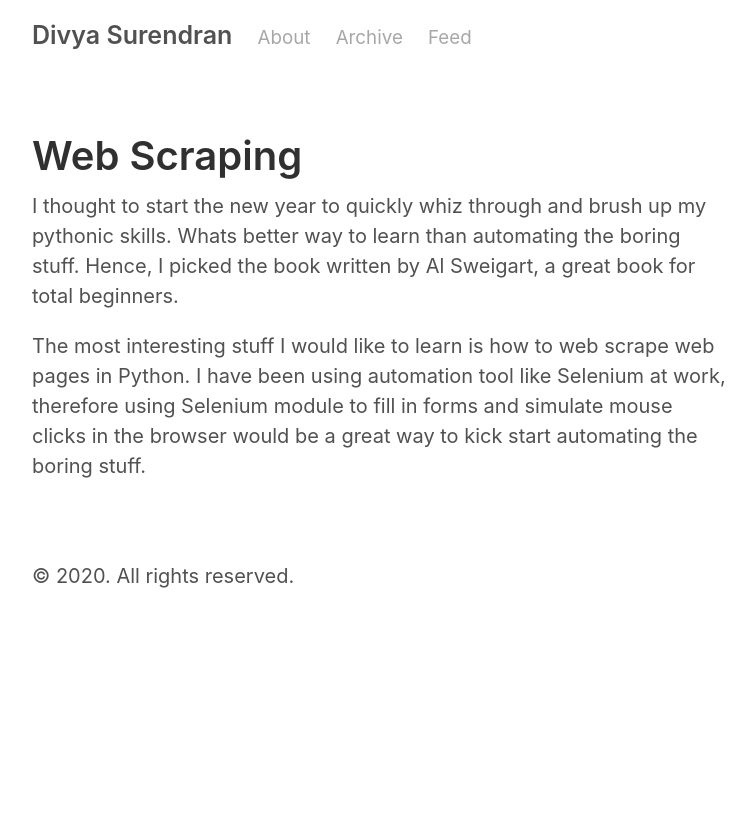
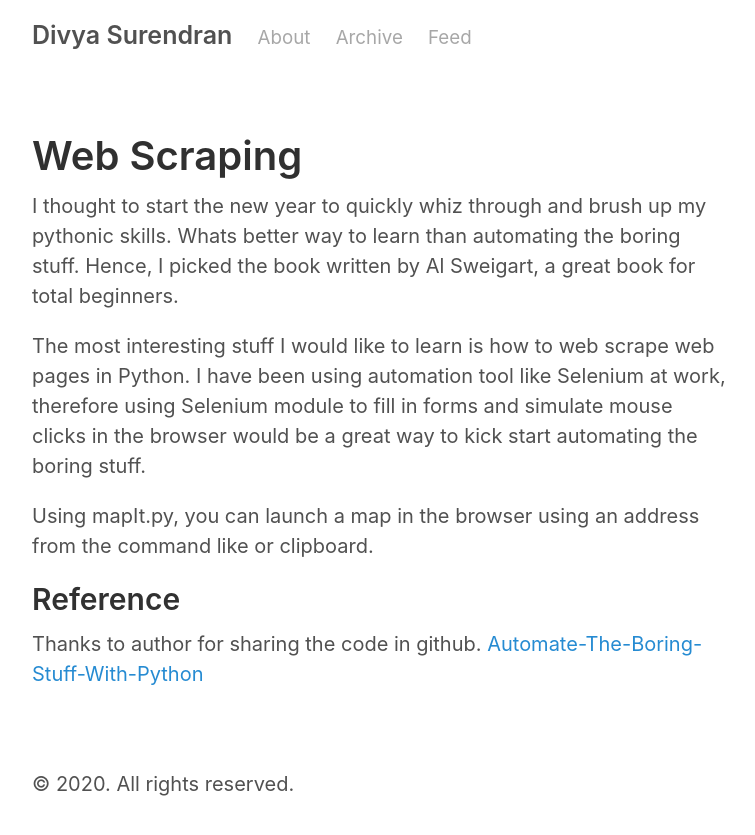
Before and after one commit to divyaspec/divyaspec.github.io, a Jekyll site: the page built from _posts/2020-01-02-automate-borng-stuff-in-python.md, in a window 1280 px wide. Shown: the top 835 px of the page, without its empty margins (258-1013 px from the left). Built offline with Jekyll 4.4.1, drawn with Linux system fonts in a browser that asks for light colours.

Commit message:
add more to web scrape

```diff
--- a/_posts/2020-01-02-automate-borng-stuff-in-python.md
+++ b/_posts/2020-01-02-automate-borng-stuff-in-python.md
@@ -6,3 +6,10 @@ title: Web Scraping
 I thought to start the new year to quickly whiz through and brush up my pythonic skills. Whats better way to learn than automating the boring stuff. Hence, I picked the book written by Al Sweigart, a great book for total beginners.
 
 The most interesting stuff I would like to learn is how to web scrape web pages in Python. I have been using automation tool like Selenium at work, therefore using Selenium module to fill in forms and simulate mouse clicks in the browser would be a great way to kick start automating the boring stuff.
+
+Using mapIt.py, you can launch a map in the browser using an address from the command like or clipboard.
+
+
+## Reference
+Thanks to author for sharing the code in github.
+[Automate-The-Boring-Stuff-With-Python](https://github.com/iliyahoo/Automate-The-Boring-Stuff-With-Python/blob/master/automate_online-materials/mapIt.py)
```
